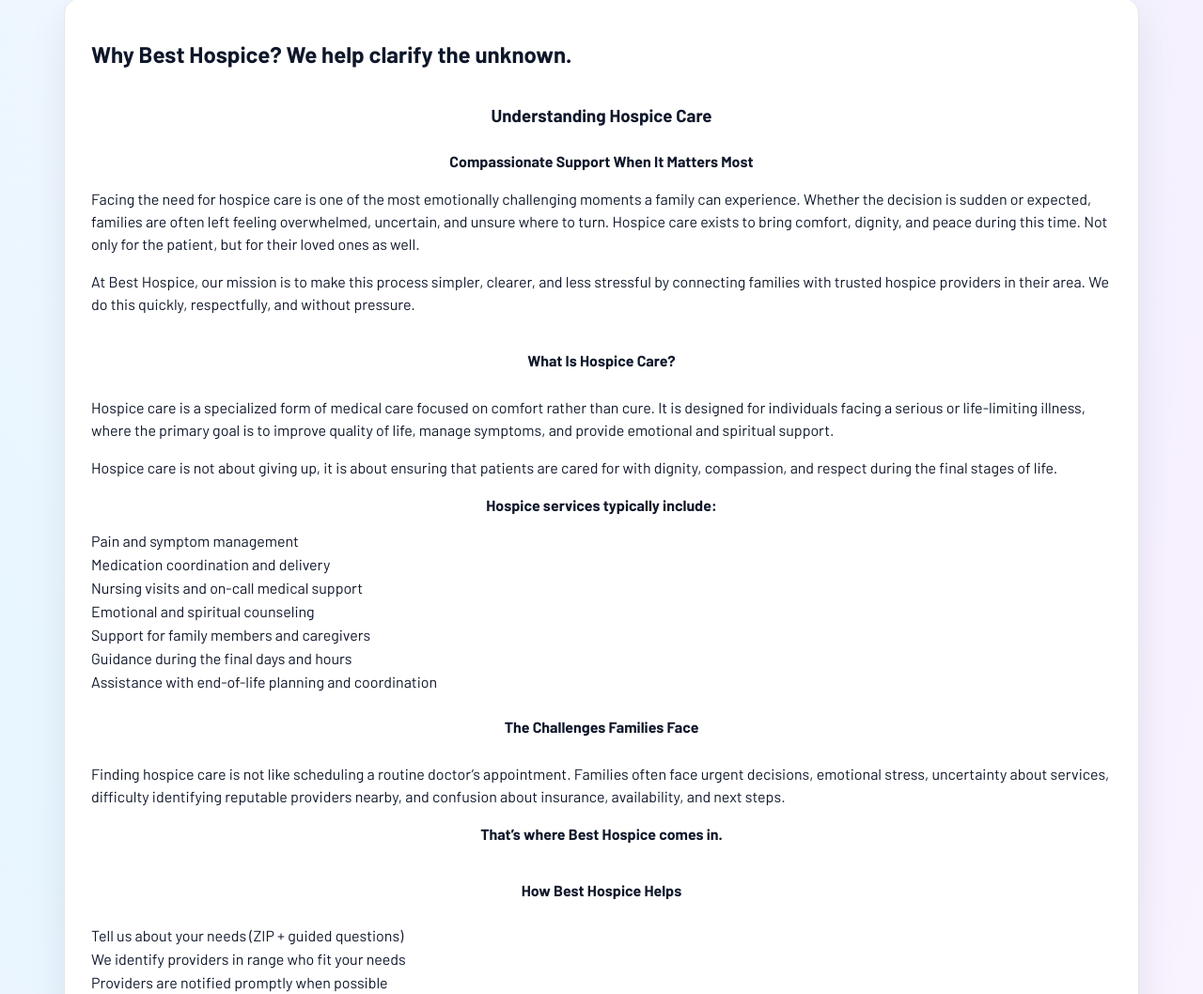
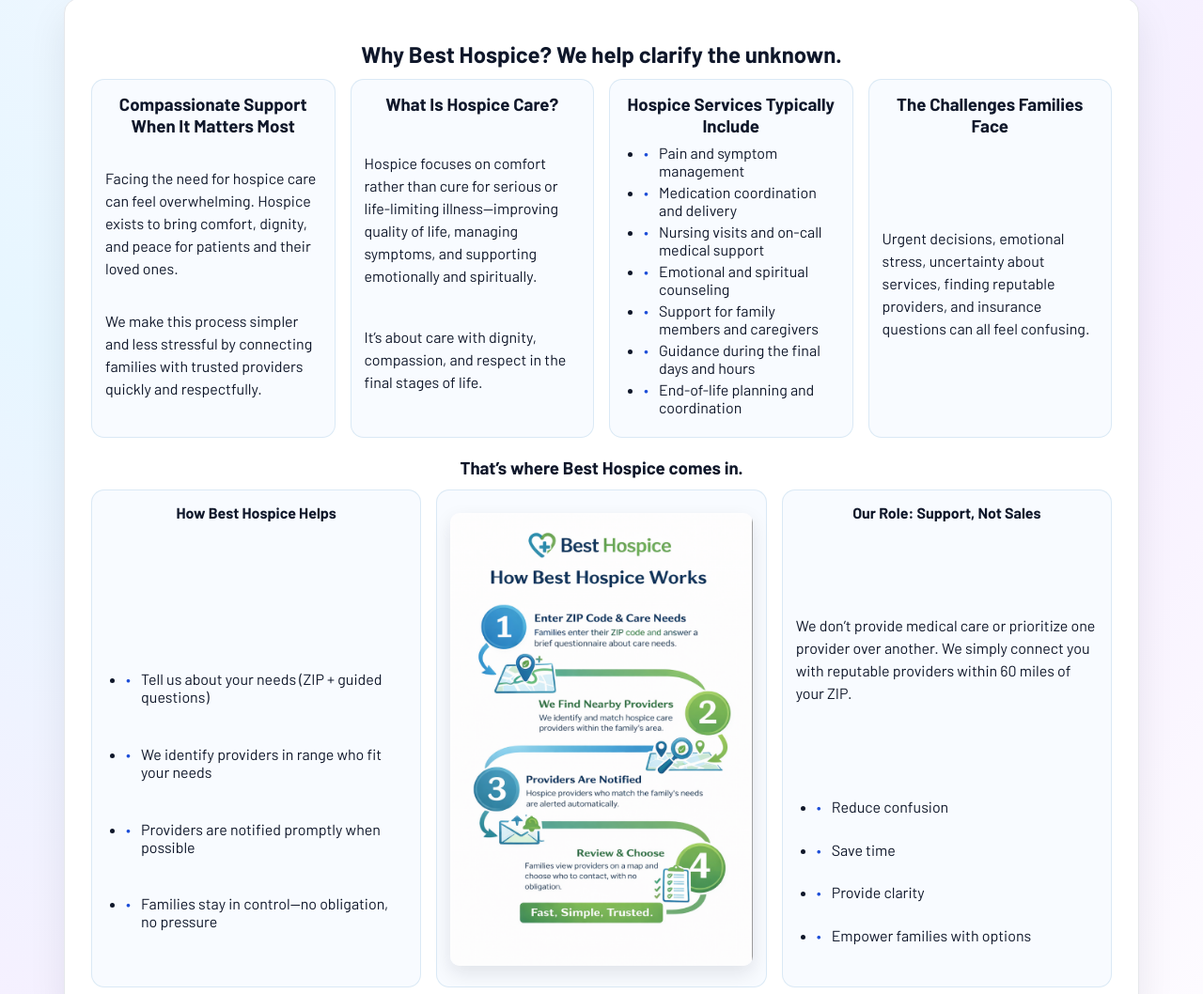
Before and after one commit to BestHospice/Best-Hospice-V1, a website: page index.html in a window 1280 px wide. Shown: the part 715-1773 px from the top of the page at 94% size. Drawn offline with Linux system fonts and the light colour scheme.

Commit message:
Refine Why section into bubble cards with bullets and centered headings

```diff
--- a/index.html
+++ b/index.html
@@ -84,44 +84,60 @@
 
     <main>
       <section class="card" style="margin-top: 24px; padding: 24px 28px;">
-        <h2>Why Best Hospice? We help clarify the unknown.</h2>
-        <div class="why-body">
-          <h3>Understanding Hospice Care</h3>
-          <p><strong>Compassionate Support When It Matters Most</strong></p>
-          <p>Facing the need for hospice care is one of the most emotionally challenging moments a family can experience. Whether the decision is sudden or expected, families are often left feeling overwhelmed, uncertain, and unsure where to turn. Hospice care exists to bring comfort, dignity, and peace during this time. Not only for the patient, but for their loved ones as well.</p>
-          <p>At Best Hospice, our mission is to make this process simpler, clearer, and less stressful by connecting families with trusted hospice providers in their area. We do this quickly, respectfully, and without pressure.</p>
-          <h4>What Is Hospice Care?</h4>
-          <p>Hospice care is a specialized form of medical care focused on comfort rather than cure. It is designed for individuals facing a serious or life-limiting illness, where the primary goal is to improve quality of life, manage symptoms, and provide emotional and spiritual support.</p>
-          <p>Hospice care is not about giving up, it is about ensuring that patients are cared for with dignity, compassion, and respect during the final stages of life.</p>
-          <p><strong>Hospice services typically include:</strong></p>
-          <ul class="summary-list">
+        <h2 class="section-title">Why Best Hospice? We help clarify the unknown.</h2>
+        <div class="bubble-ring">
+          <div class="bubble-card">
+            <h3>Compassionate Support When It Matters Most</h3>
+            <p>Facing the need for hospice care can feel overwhelming. Hospice exists to bring comfort, dignity, and peace for patients and their loved ones.</p>
+            <p>We make this process simpler and less stressful by connecting families with trusted providers quickly and respectfully.</p>
+          </div>
+          <div class="bubble-card">
+            <h3>What Is Hospice Care?</h3>
+            <p>Hospice focuses on comfort rather than cure for serious or life-limiting illness—improving quality of life, managing symptoms, and supporting emotionally and spiritually.</p>
+            <p>It’s about care with dignity, compassion, and respect in the final stages of life.</p>
+          </div>
+          <div class="bubble-card">
+            <h3>Hospice Services Typically Include</h3>
+            <ul class="summary-list bullets">
               <li>Pain and symptom management</li>
               <li>Medication coordination and delivery</li>
               <li>Nursing visits and on-call medical support</li>
               <li>Emotional and spiritual counseling</li>
               <li>Support for family members and caregivers</li>
               <li>Guidance during the final days and hours</li>
-            <li>Assistance with end-of-life planning and coordination</li>
+              <li>End-of-life planning and coordination</li>
             </ul>
-          <h4>The Challenges Families Face</h4>
-          <p>Finding hospice care is not like scheduling a routine doctor’s appointment. Families often face urgent decisions, emotional stress, uncertainty about services, difficulty identifying reputable providers nearby, and confusion about insurance, availability, and next steps.</p>
-          <p><strong>That’s where Best Hospice comes in.</strong></p>
+          </div>
+          <div class="bubble-card">
+            <h3>The Challenges Families Face</h3>
+            <p>Urgent decisions, emotional stress, uncertainty about services, finding reputable providers, and insurance questions can all feel confusing.</p>
+          </div>
+        </div>
+
+        <h3 class="section-title" style="margin-top:20px;">That’s where Best Hospice comes in.</h3>
+        <div class="bubble-ring">
+          <div class="bubble-card">
             <h4>How Best Hospice Helps</h4>
-          <ul class="summary-list">
+            <ul class="summary-list bullets">
               <li>Tell us about your needs (ZIP + guided questions)</li>
               <li>We identify providers in range who fit your needs</li>
               <li>Providers are notified promptly when possible</li>
               <li>Families stay in control—no obligation, no pressure</li>
             </ul>
+          </div>
+          <div class="bubble-card" style="align-items:center;">
             <img class="center-img" src="how-best-hospice-works.png" alt="How Best Hospice works illustration">
+          </div>
+          <div class="bubble-card">
             <h4>Our Role: Support, Not Sales</h4>
             <p>We don’t provide medical care or prioritize one provider over another. We simply connect you with reputable providers within 60 miles of your ZIP.</p>
-          <ul class="summary-list">
+            <ul class="summary-list bullets">
               <li>Reduce confusion</li>
               <li>Save time</li>
               <li>Provide clarity</li>
               <li>Empower families with options</li>
             </ul>
+          </div>
         </div>
       </section>
     </main>
--- a/styles.css
+++ b/styles.css
@@ -168,6 +168,36 @@
 .why-body p strong {
   display: block;
   text-align: center;
+}
+
+.section-title {
+  text-align: center;
+  margin-bottom: 12px;
+}
+
+.bubble-ring {
+  display: grid;
+  gap: 16px;
+  grid-template-columns: repeat(auto-fit, minmax(240px, 1fr));
+  margin-top: 8px;
+}
+.bubble-card {
+  background: #f8fbff;
+  border: 1px solid rgba(47, 125, 186, 0.15);
+  border-radius: 14px;
+  padding: 14px;
+  display: grid;
+  gap: 8px;
+  position: relative;
+}
+.bubble-card h3,
+.bubble-card h4 {
+  margin: 0;
+  text-align: center;
+}
+.bubble-card p {
+  margin: 0;
+  line-height: 1.5;
 }
 
 .why-hero {
@@ -686,11 +716,15 @@
 }
 
 .summary-list {
-  list-style: none;
-  padding: 0;
-  margin: 0;
+  list-style: disc;
+  padding-left: 18px;
+  margin: 0 0 8px;
   display: grid;
-  gap: 6px;
+  gap: 4px;
+}
+.summary-list.bullets {
+  margin-left: 4px;
+  padding-left: 18px;
 }
 
 .summary-nearby ul {
```
Lines whose indentation alone changed are shown as unchanged.
